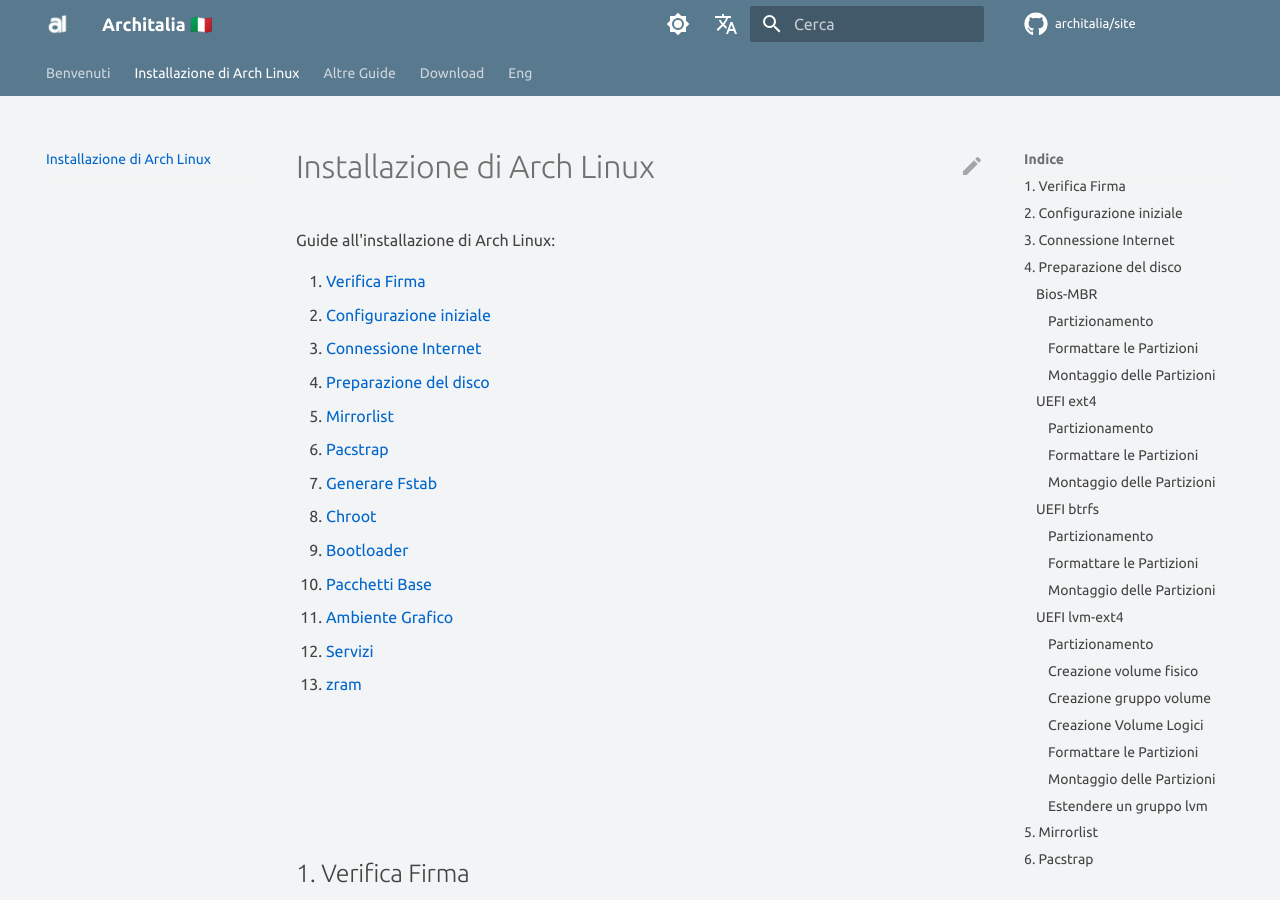
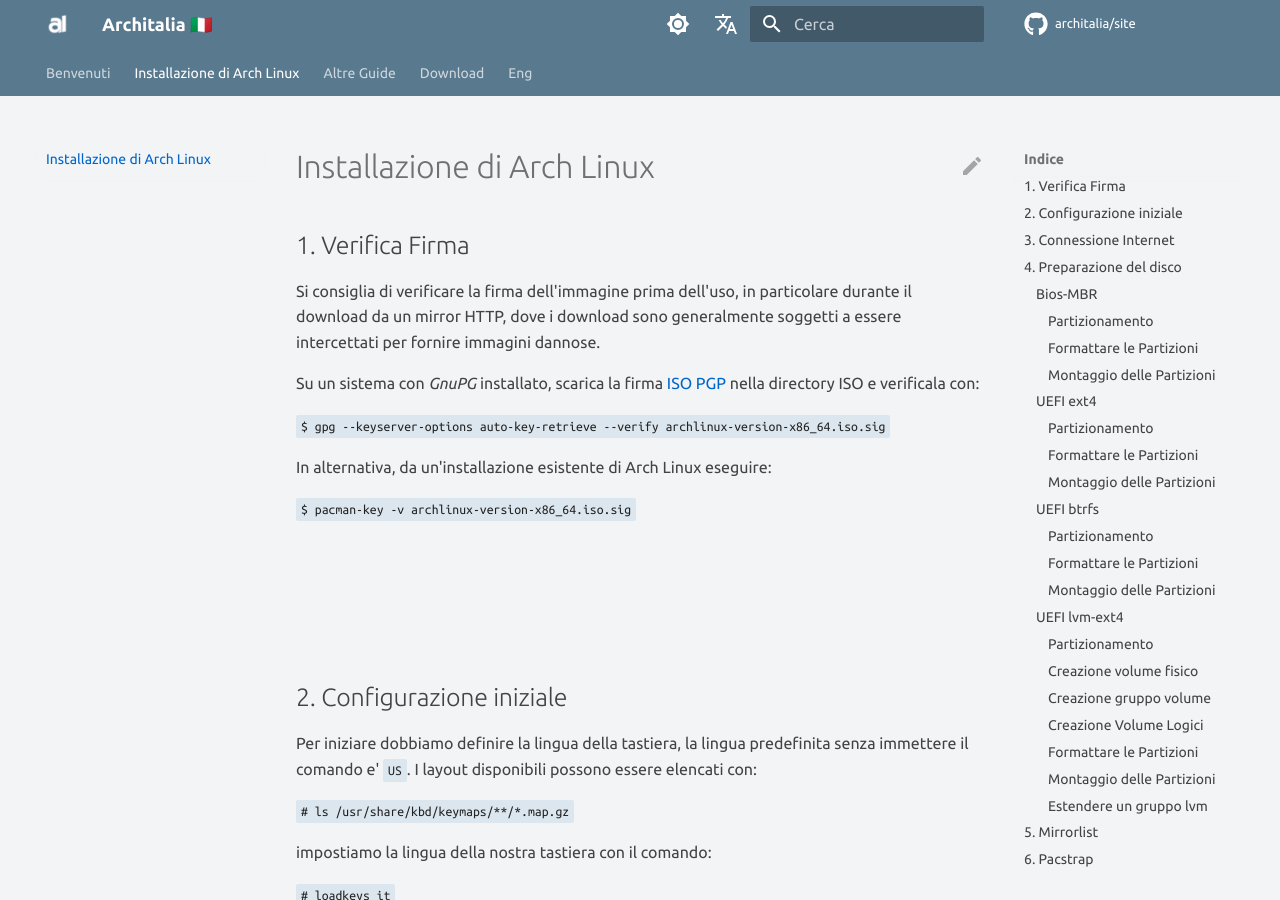
Before and after one commit to ArchItalia/site, an MkDocs documentation site: the page built from docs/Archlinux-Guida/arch-guida.md, in a window 1280 px wide and 900 px high. Built offline with MkDocs 1.6.1 and Material for MkDocs 9.7.7, drawn with Linux system fonts in a browser that asks for light colours; comment, search, counter and statistics services are not loaded; the version menu is left out.

Commit message:
Update arch-guida.md

```diff
--- a/docs/Archlinux-Guida/arch-guida.md
+++ b/docs/Archlinux-Guida/arch-guida.md
@@ -1,22 +1,6 @@
 # Installazione di Arch Linux
 
-Guide all'installazione di Arch Linux:
 
-1.  [Verifica Firma](#1-verifica-firma)
-2.  [Configurazione iniziale](#2-configurazione-iniziale)
-3.  [Connessione Internet](#3-connessione-internet)
-4.  [Preparazione del disco](#4-preparazione-del-disco)
-5.  [Mirrorlist](#5-mirrorlist)
-6.  [Pacstrap](#6-pacstrap)
-7.  [Generare Fstab](#7-generare-fstab)
-8.  [Chroot](#8-chroot)
-9.  [Bootloader](#9-bootloader)
-10. [Pacchetti Base](#10-pacchetti-base)
-11. [Ambiente Grafico](#11-ambiente-grafico)
-12. [Servizi](#12-servizi)
-13. [zram](#13-zram)
-
-<br><br><br><br>
 
 ## 1. Verifica Firma
 
```
